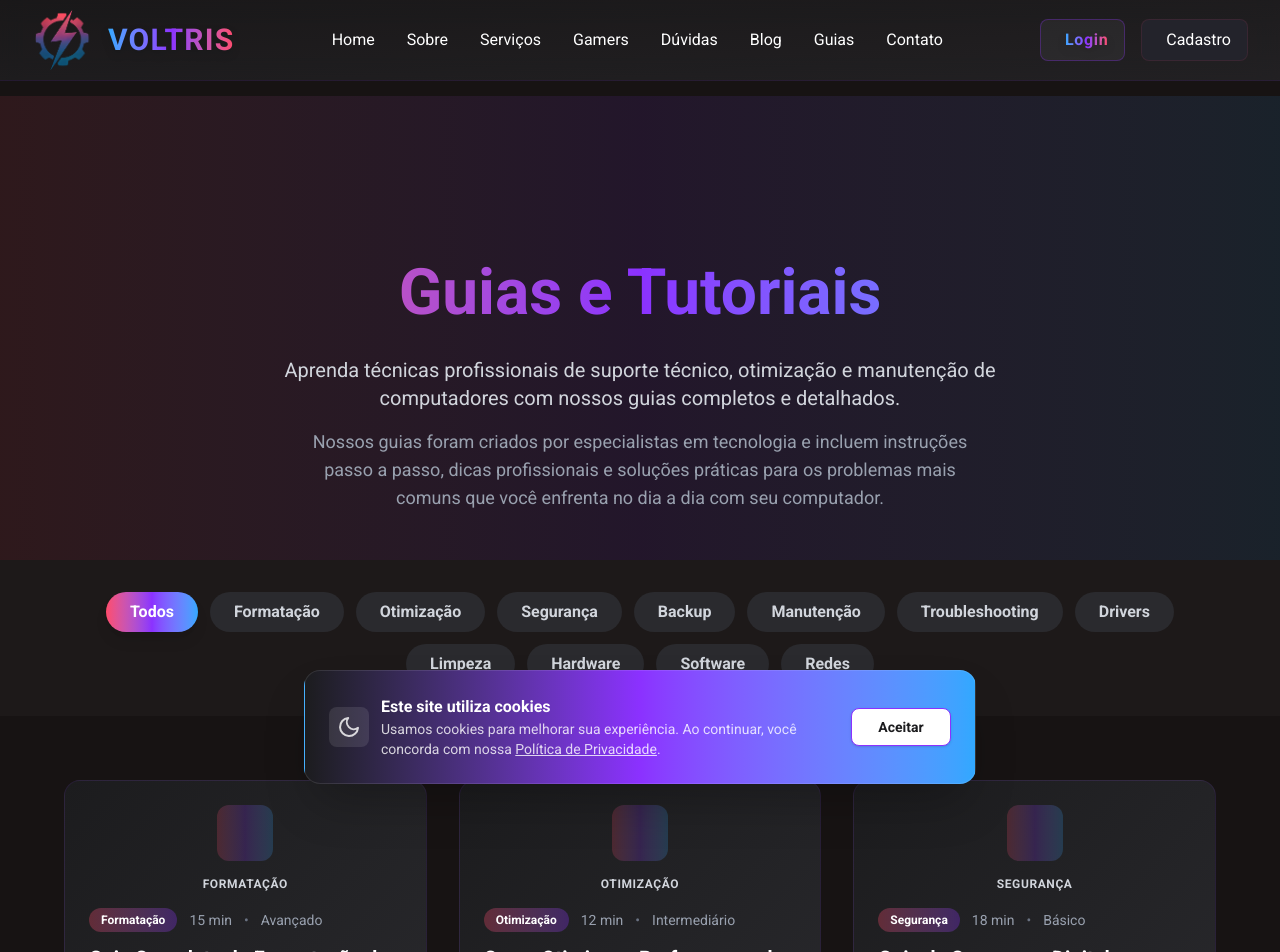
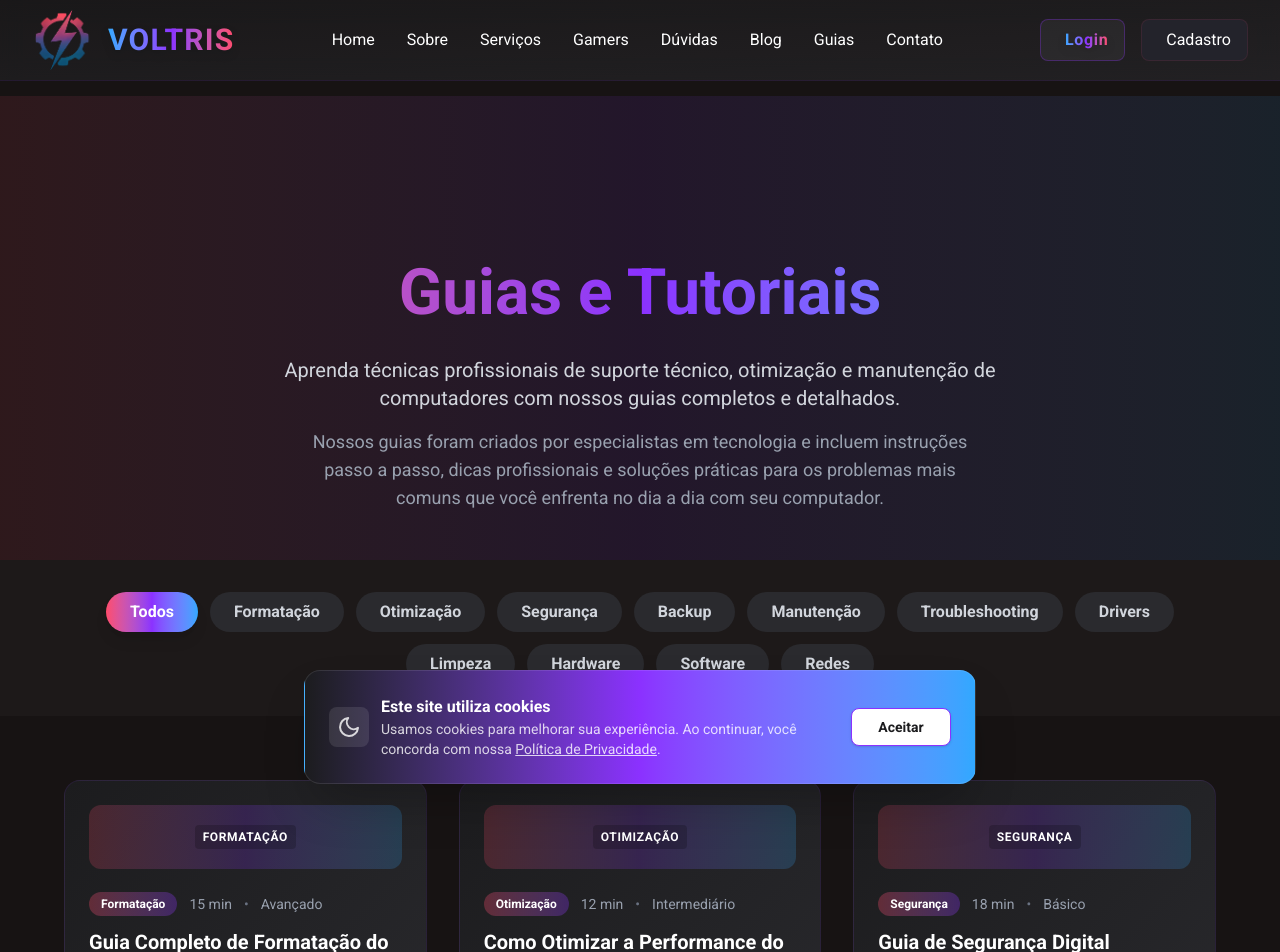
Before and after one commit to DougFHansen/voltris-seo-optimized, a Next.js app: page /guias in a window 1280 px wide. Shown: the top 952 px of the page. Built offline with nearby package versions, Linux system fonts and the light colour scheme; no server answers.

Commit message:
Correção final das caixas de guias: Títulos centralizados VERTICALMENTE e HORIZONTALMENTE DENTRO das caixinhas roxas, mantendo tamanho horizontal original

```diff
--- a/app/guias/page.tsx
+++ b/app/guias/page.tsx
@@ -370,15 +370,17 @@ export default function GuiasPage() {
                 >
                   <Link href={guide.href}>
                     <div className="group bg-gradient-to-br from-[#1c1c1e] to-[#2a2a2e] p-6 rounded-2xl border border-[#8B31FF]/10 hover:border-[#FF4B6B]/30 transition-all duration-500 hover:shadow-[0_0_30px_rgba(139,49,255,0.1)] h-full flex flex-col cursor-pointer">
-                      {/* Category Header with Title */}
-                      <div className="mb-4 text-center">
-                        <div className="inline-block p-3 rounded-xl bg-gradient-to-r from-[#FF4B6B]/20 via-[#8B31FF]/20 to-[#31A8FF]/20 group-hover:scale-110 transition-transform duration-300 mb-2">
-                          <div className="text-transparent bg-clip-text bg-gradient-to-r from-[#FF4B6B] via-[#8B31FF] to-[#31A8FF]">
+                      {/* Category Header with Title Inside */}
+                      <div className="mb-4">
+                        <div className="relative inline-block p-4 rounded-xl bg-gradient-to-r from-[#FF4B6B]/20 via-[#8B31FF]/20 to-[#31A8FF]/20 group-hover:scale-110 transition-transform duration-300 w-full">
+                          <div className="text-transparent bg-clip-text bg-gradient-to-r from-[#FF4B6B] via-[#8B31FF] to-[#31A8FF] text-center">
                             {guide.icon}
                           </div>
-                        </div>
-                        <div className="text-xs font-semibold text-gray-300 uppercase tracking-wider">
-                          {guide.category}
+                          <div className="absolute inset-0 flex items-center justify-center">
+                            <span className="text-xs font-semibold text-white uppercase tracking-wider bg-black/20 px-2 py-1 rounded">
+                              {guide.category}
+                            </span>
+                          </div>
                         </div>
                       </div>
 
```
